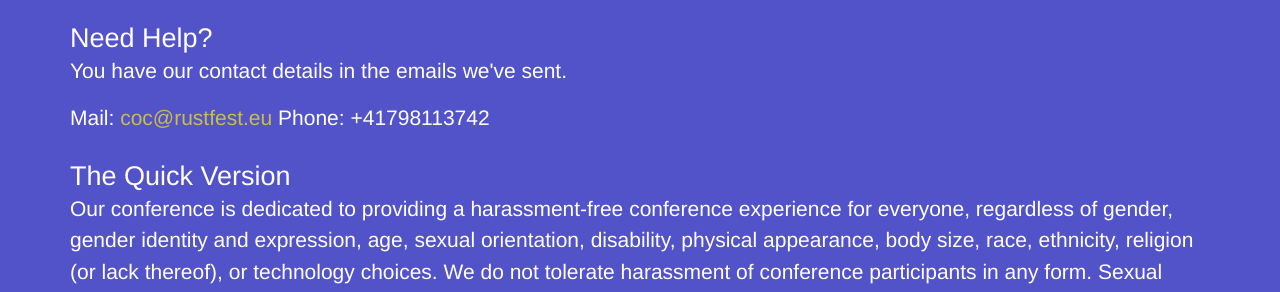
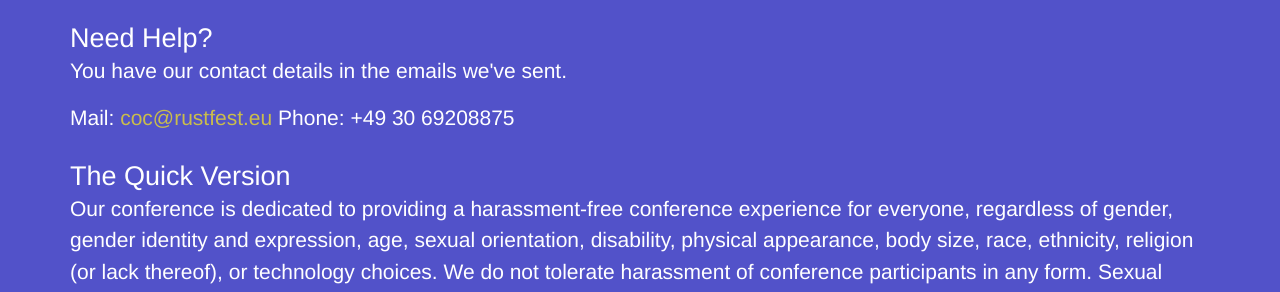
Before and after one commit to RustFestEU/paris.rustfest.eu, a Jekyll site: the page built from code-of-conduct.md, in a window 1280 px wide. Shown: the part 403-695 px from the top of the page. Built offline with Jekyll 4.4.1, drawn with Linux system fonts in a browser that asks for light colours; nearby versions of some CDN libraries.

Commit message:
Use old CoC phone number

```diff
--- a/code-of-conduct.md
+++ b/code-of-conduct.md
@@ -13,7 +13,7 @@ _This Code of Conduct is also available in [Dutch](http://nl.confcodeofconduct.c
 <p>You have our contact details in the emails we&#39;ve sent.</p>
 
 Mail: <coc@rustfest.eu>
-Phone: +41798113742
+Phone: +49 30 69208875
 
 <h2>The Quick Version</h2>
 
```
